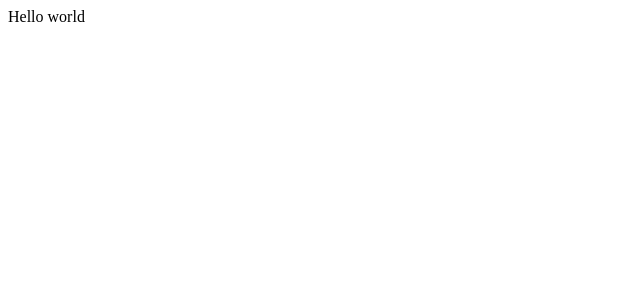
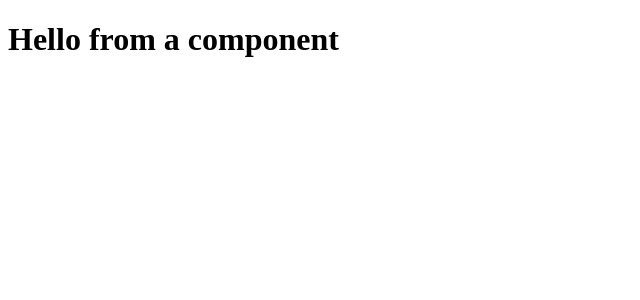
Before and after one commit to arjunk03/reactApp, a React (Vite) app in the folder ReactApp/: page / in a window 1280 px wide. Shown: the top 300 px of the page, without its empty margins (0-640 px from the left). Built offline with nearby package versions, Linux system fonts and the light colour scheme.

Commit message:
css updated

```diff
--- a/ReactApp/src/App.tsx
+++ b/ReactApp/src/App.tsx
@@ -1,7 +1,11 @@
+import Hello from "./componenets/Hello";
+
 function App() {
   return (
     <>
-      <div>Hello world</div>
+      <div>
+        <Hello />
+      </div>
     </>
   );
 }
--- /dev/null
+++ b/ReactApp/src/componenets/Hello.jsx
@@ -0,0 +1,5 @@
+function Hello() {
+  return <h1>Hello from a component</h1>;
+}
+
+export default Hello;
```
